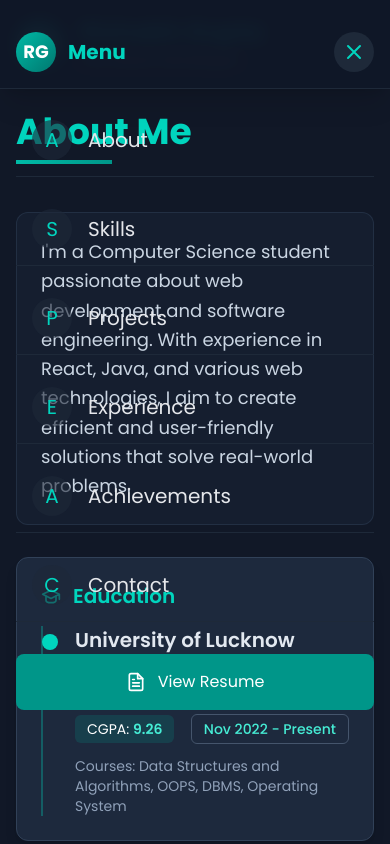
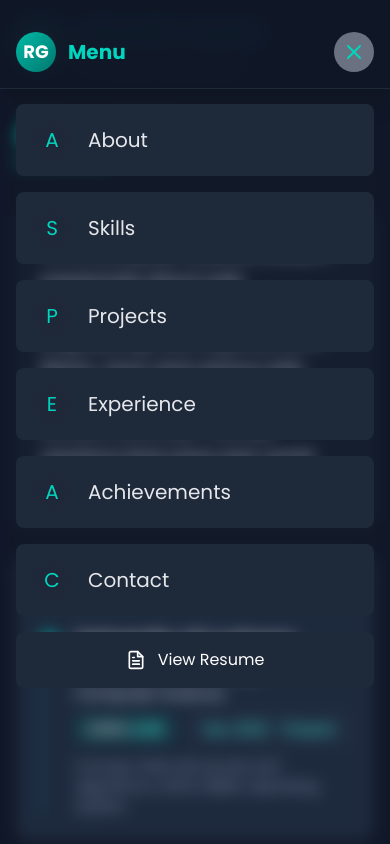
Before and after one commit to inspiredrishabh/Portfolio, a React (Vite) app: page / in a window 390 px wide. Both pictures are taken after a click on the button "Open menu". Shown: the top 844 px of the page. Built offline with nearby package versions, Linux system fonts and the light colour scheme.

Commit message:
addedBlurEffeect

```diff
--- a/src/components/Header.jsx
+++ b/src/components/Header.jsx
@@ -7,8 +7,12 @@ function Header() {
   useEffect(() => {
     if (menuOpen) {
       document.body.style.overflow = "hidden";
+      // Add blur class to main content
+      document.querySelector("main")?.classList.add("blur-effect");
     } else {
       document.body.style.overflow = "auto";
+      // Remove blur class from main content
+      document.querySelector("main")?.classList.remove("blur-effect");
     }
 
     const handleClickOutside = (e) => {
@@ -21,6 +25,8 @@ function Header() {
     return () => {
       document.body.style.overflow = "auto";
       document.removeEventListener("click", handleClickOutside);
+      // Ensure blur is removed when component unmounts
+      document.querySelector("main")?.classList.remove("blur-effect");
     };
   }, [menuOpen]);
 
@@ -127,7 +133,7 @@ function Header() {
       {menuOpen && (
         <div
           id="mobile-menu-backdrop"
-          className="fixed inset-0 bg-gray-900/95 backdrop-blur-sm z-40 lg:hidden flex flex-col"
+          className="fixed inset-0 bg-gray-900/95 backdrop-blur-md z-40 lg:hidden flex flex-col"
         >
           <div className="container mx-auto px-4 py-8">
             {/* Menu Header */}
@@ -140,7 +146,7 @@ function Header() {
               </div>
               <button
                 onClick={() => setMenuOpen(false)}
-                className="p-2 rounded-full bg-gray-800 text-teal-400 hover:bg-gray-700 transition-colors"
+                className="p-2 rounded-full bg-gray-500 text-teal-400 hover:bg-gray-600 transition-colors"
                 aria-label="Close menu"
               >
                 <svg
@@ -166,7 +172,7 @@ function Header() {
                   key={item.section}
                   href={`#${item.section}`}
                   onClick={() => setMenuOpen(false)}
-                  className="text-xl py-4 px-4 border-b border-gray-800 text-gray-200 hover:text-teal-400 flex items-center transition-colors"
+                  className="text-xl py-4 px-4 bg-gray-800 rounded-lg text-gray-200 hover:text-teal-400 flex items-center transition-colors"
                 >
                   <span className="bg-gray-800/60 w-10 h-10 rounded-full flex items-center justify-center mr-4 text-teal-400">
                     {item.name.charAt(0)}
@@ -178,7 +184,7 @@ function Header() {
               <a
                 href="#contact"
                 onClick={() => setMenuOpen(false)}
-                className="text-xl py-4 px-4 border-b border-gray-800 text-gray-200 hover:text-teal-400 flex items-center transition-colors"
+                className="text-xl py-4 px-4 bg-gray-800 rounded-lg text-gray-200 hover:text-teal-400 flex items-center transition-colors"
               >
                 <span className="bg-gray-800/60 w-10 h-10 rounded-full flex items-center justify-center mr-4 text-teal-400">
                   C
@@ -191,7 +197,7 @@ function Header() {
                 target="_blank"
                 rel="noopener noreferrer"
                 onClick={() => setMenuOpen(false)}
-                className="mt-4 text-center py-4 bg-teal-600 text-white rounded-lg hover:bg-teal-700 flex items-center justify-center transition-colors"
+                className=" text-center py-4 bg-gray-800 text-white rounded-lg hover:bg-teal-700 flex items-center justify-center transition-colors"
               >
                 <svg
                   xmlns="http://www.w3.org/2000/svg"
--- a/src/index.css
+++ b/src/index.css
@@ -9,6 +9,13 @@ body {
   background-color: #0f172a; /* slate-900 */
   color: #e2e8f0; /* slate-200 */
   overflow-x: hidden;
+}
+
+/* Add blur effect class for mobile menu */
+.blur-effect {
+  filter: blur(8px);
+  transition: filter 0.3s ease;
+  pointer-events: none;
 }
 
 section {
```
Also changed, not shown: 1 other file (tests, documents, lock files or other folders).
